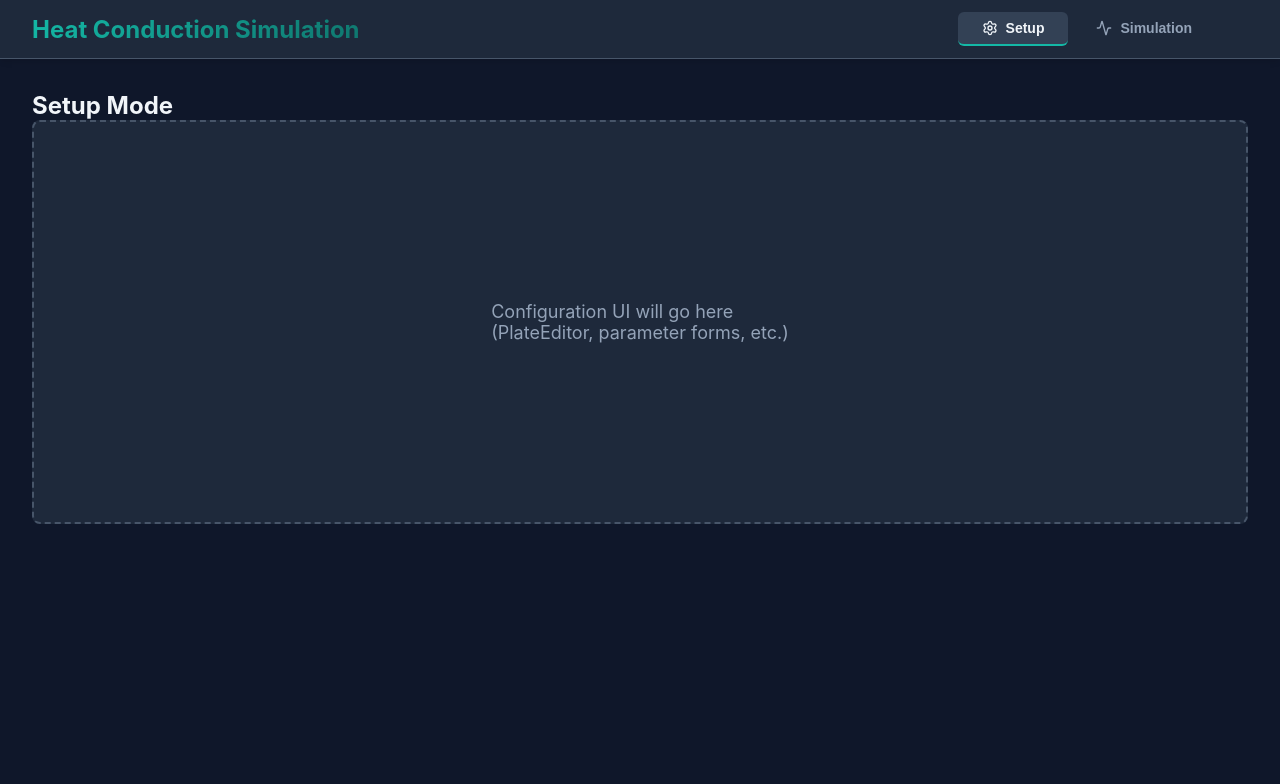
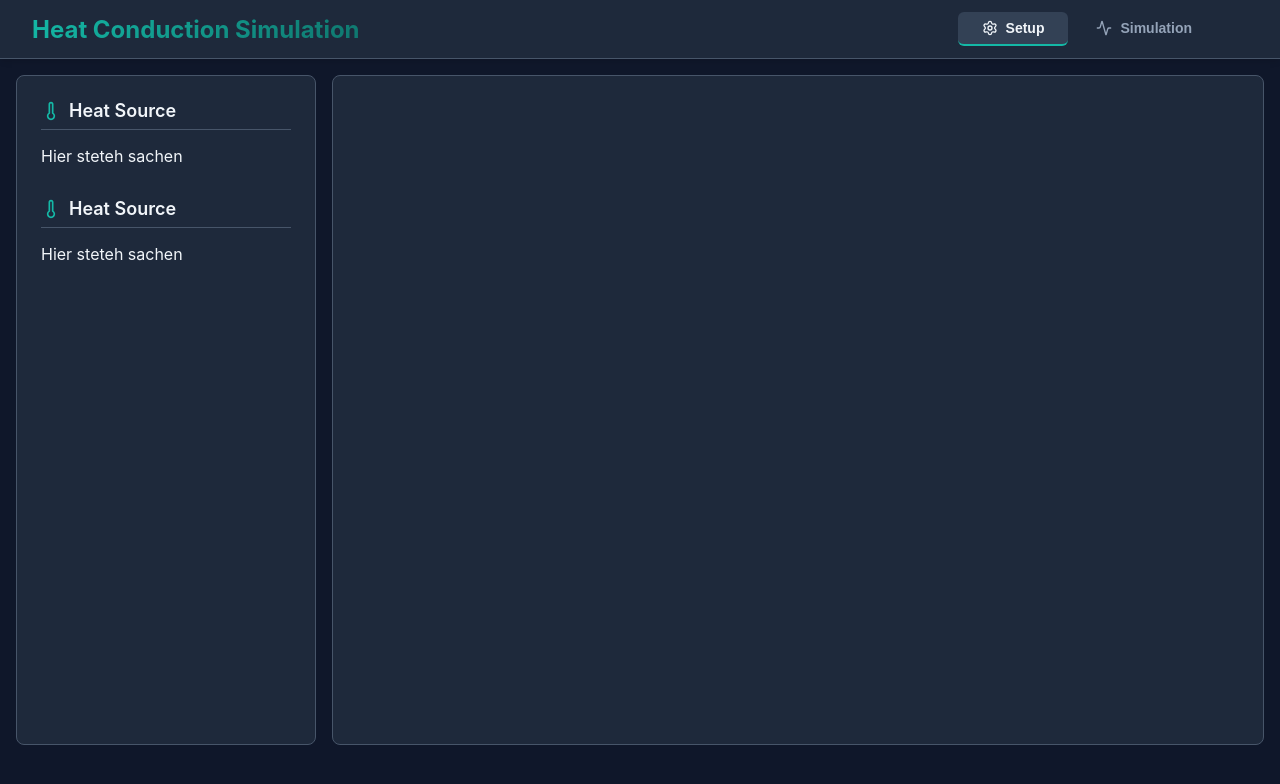
Before and after one commit to finnrmn/composite-plate-heat-conduction-simulation, a React (Vite) app in the folder simulation/: page / in a window 1280 px wide. Shown: the top 784 px of the page. Built offline with nearby package versions, Linux system fonts and the light colour scheme.

Commit message:
🔧 components: Sections

```diff
--- a/simulation/src/App.tsx
+++ b/simulation/src/App.tsx
@@ -1,25 +1,8 @@
 import { Layout, type TabType, Sidebar, SplitLayout, MainArea } from '@/components/Layout';
+import { Section, SectionHeader, SectionTitle,SectionContent} from '@/components/Section';
 import styled from 'styled-components';
+import { Thermometer } from 'lucide-react';
 
-const SetupView = styled.div`
-  padding: ${props => props.theme.spacing.xl};
-`;
-
-const SimulationView = styled.div`
-  padding: ${props => props.theme.spacing.xl};
-`;
-
-const Placeholder = styled.div`
-  display: flex;
-  align-items: center;
-  justify-content: center;
-  min-height: 400px;
-  background: ${props => props.theme.colors.bgSecondary};
-  border: 2px dashed ${props => props.theme.colors.border};
-  border-radius: ${props => props.theme.borderRadius.lg};
-  color: ${props => props.theme.colors.textMuted};
-  font-size: ${props => props.theme.fontSize.lg};
-`;
 
 function App() {
   return (
@@ -28,28 +11,49 @@ function App() {
         switch (activeTab) {
           case 'setup':
             return (
-              <SetupView>
-                <h2>Setup Mode</h2>
-                <Placeholder>
-                  Configuration UI will go here
-                  <br />
-                  (PlateEditor, parameter forms, etc.)
-                </Placeholder>
-              </SetupView>
+              <Section>
+                <SplitLayout>
+                  <Sidebar>
+                      <Section>
+                        <SectionHeader>
+                          <SectionTitle>
+                            <Thermometer/>
+                            Heat Source
+                          </SectionTitle>
+                        </SectionHeader>
+                        <SectionContent>Hier steteh sachen</SectionContent>
+                      </Section>
+                      <Section>
+                        <SectionHeader>
+                          <SectionTitle>
+                            <Thermometer/>
+                            Heat Source
+                          </SectionTitle>
+                        </SectionHeader>
+                        <SectionContent>Hier steteh sachen</SectionContent>
+                      </Section>
+                  </Sidebar>
+                  <MainArea>
+                      <Section>
+                        <SectionTitle></SectionTitle>
+                      </Section>
+                  </MainArea>
+                </SplitLayout>
+              </Section>
             );
 
           case 'simulation':
             return (
-              <SimulationView>
+              <Section>
                 <SplitLayout>
                   <Sidebar>
-                      controls, stats
+                      c
                   </Sidebar>
                   <MainArea>
                       Simulation
                   </MainArea>
                 </SplitLayout>
-              </SimulationView>
+              </Section>
             );
 
           default:
--- /dev/null
+++ b/simulation/src/components/Section.tsx
@@ -0,0 +1,37 @@
+import styled from 'styled-components';
+
+export const Section = styled.section`
+  display: flex;
+  flex-direction: column;
+  gap: ${props => props.theme.spacing.md};
+  margin-bottom: ${props => props.theme.spacing.xl};
+`;
+
+export const SectionHeader = styled.div`
+  display: flex;
+  align-items: center;
+  justify-content: space-between;
+  padding-bottom: ${props => props.theme.spacing.sm};
+  border-bottom: 1px solid ${props => props.theme.colors.border};
+`;
+
+export const SectionTitle = styled.h3`
+  font-size: ${props => props.theme.fontSize.lg};
+  font-weight: 600;
+  color: ${props => props.theme.colors.textPrimary};
+  display: flex;
+  align-items: center;
+  gap: ${props => props.theme.spacing.sm};
+
+  svg {
+    width: 20px;
+    height: 20px;
+    color: ${props => props.theme.colors.primary};
+  }
+`;
+
+export const SectionContent = styled.div`
+  display: flex;
+  flex-direction: column;
+  gap: ${props => props.theme.spacing.md};
+`;
```
